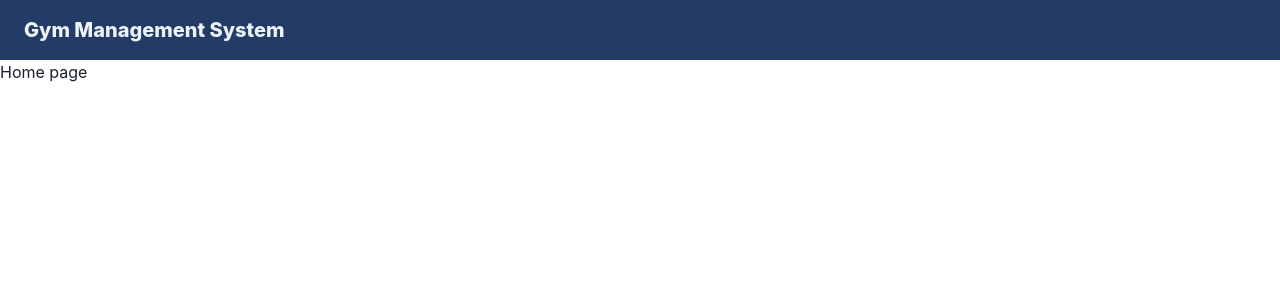
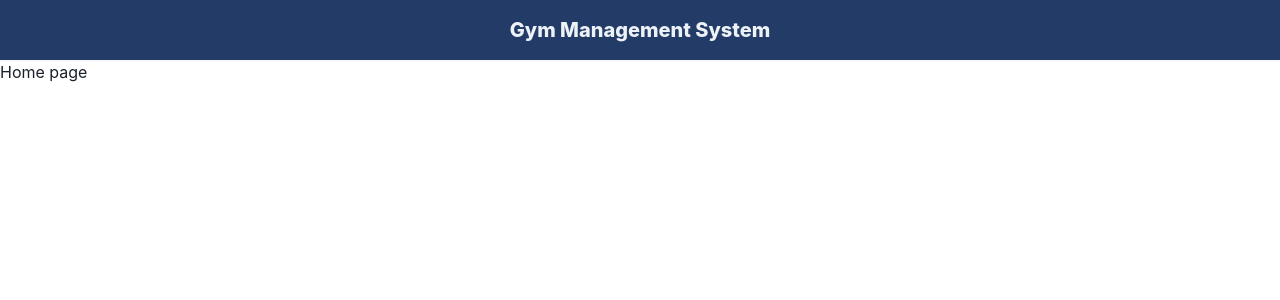
Before and after one commit to kckusal/gms, a React (Vite) app in the folder frontend/: page / in a window 1280 px wide. Shown: the top 300 px of the page. Built offline with nearby package versions, Linux system fonts and the light colour scheme.

Commit message:
refactor: make header title centered

```diff
--- a/frontend/src/components/Header.tsx
+++ b/frontend/src/components/Header.tsx
@@ -14,7 +14,7 @@ const Header: FC = () => {
       zIndex={9999}
       boxShadow="sm"
     >
-      <Box fontSize={[15, 18, 20]}>Gym Management System</Box>
+      <Box fontSize={[15, 18, 20]} mx="auto">Gym Management System</Box>
     </HStack>
   );
 };
```
